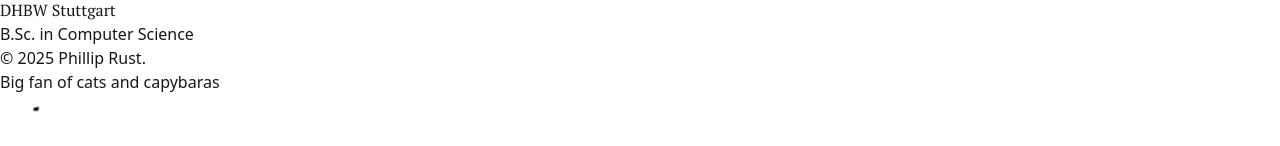
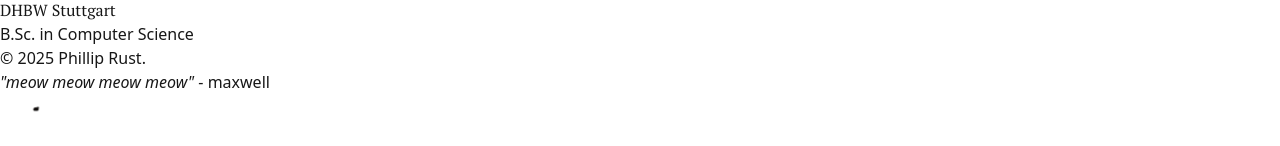
Before and after one commit to xplip/xplip.github.io, a Next.js app: page / in a window 1280 px wide. Shown: the part 2256-2402 px from the top of the page. Built offline with nearby package versions, Linux system fonts and the light colour scheme.

Commit message:
update secret description

```diff
--- a/src/app/layout.tsx
+++ b/src/app/layout.tsx
@@ -55,8 +55,8 @@ export default function RootLayout({
               {aboutMe.secretDescription && (
                 <div className="mt-4">
                   <p className="text-xs text-neutral-600 dark:text-neutral-400 mt-4">
-                    {aboutMe.secretDescription}
-                    <Image
+                  <span><i>{aboutMe.secretDescription.split('-')[0].trim()}</i></span> - {aboutMe.secretDescription.split('-')[1].trim()}
+                  <Image
                       src="/images/maxwell.gif"
                       alt="Maxwell cat rotating"
                       width={48} // equivalent to w-12 (12 * 4px)
--- a/src/data/aboutme.ts
+++ b/src/data/aboutme.ts
@@ -35,5 +35,5 @@ export const aboutMe: AboutMe = {
   cvUrl: "/pdfs/phillip_rust_resume_jan25.pdf",
   institutionUrl: "https://di.ku.dk/english/research/nlp/",
   // altName: "",
-  secretDescription: "Big fan of cats and capybaras",
+  secretDescription: "\"meow meow meow meow\" - maxwell",
 };
```
